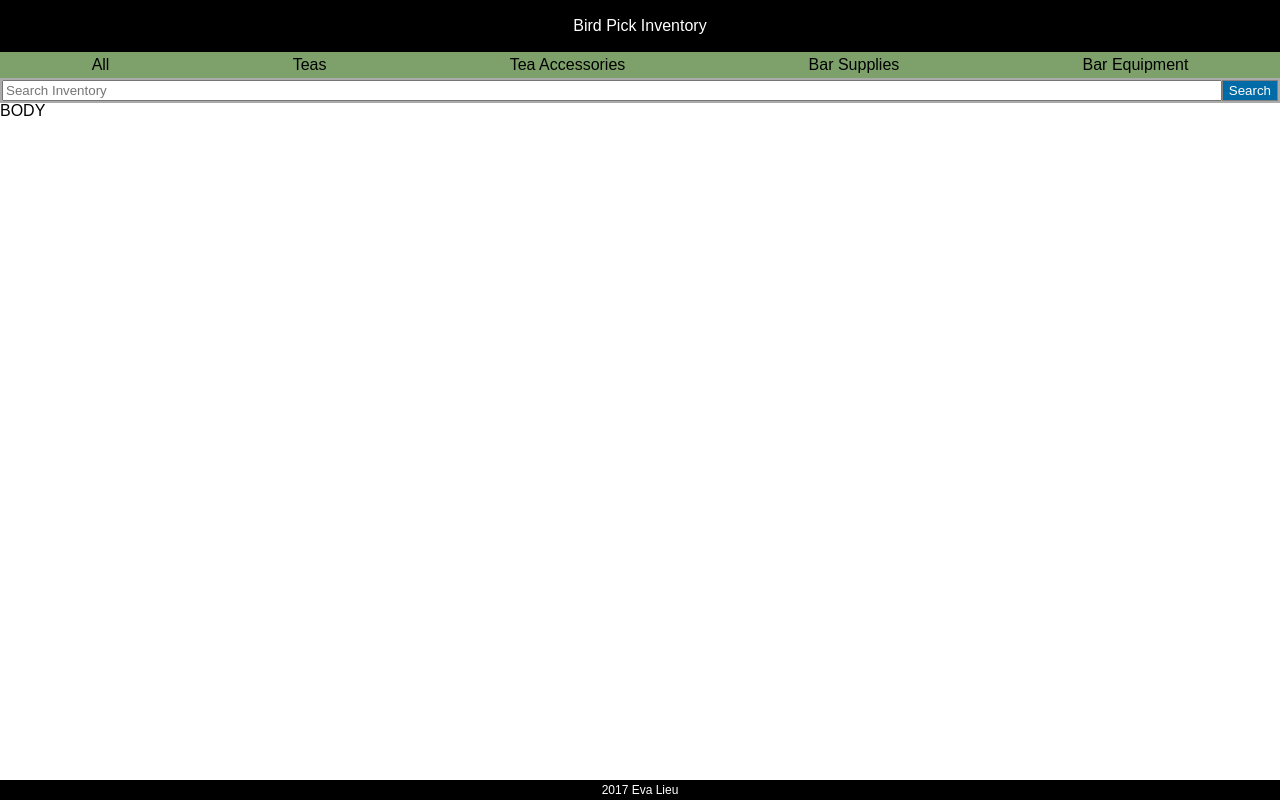
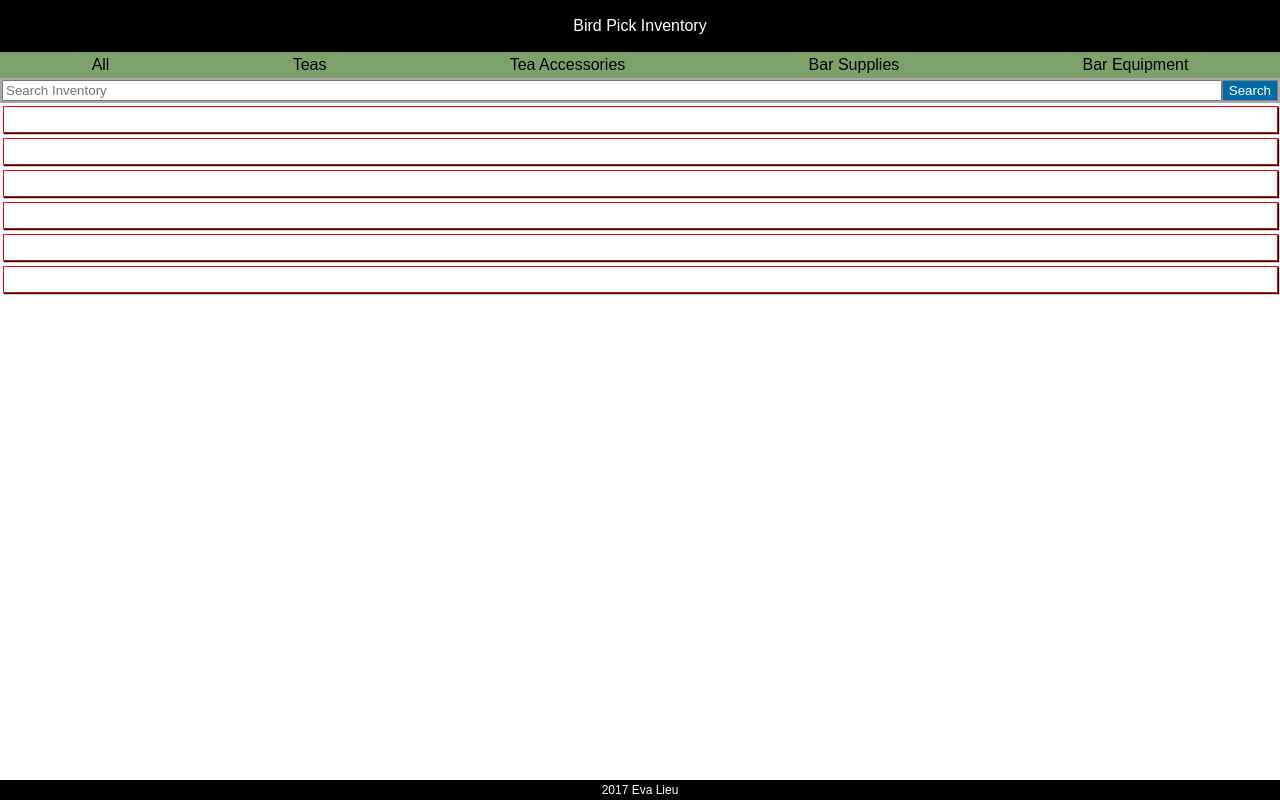
Before and after one commit to ievalieu/bp-inventory, a plain HTML site: page index.html in a window 1280 px wide. Drawn offline with Linux system fonts and the light colour scheme.

Commit message:
Add item divs for inventory

```diff
--- a/assets/css/section.css
+++ b/assets/css/section.css
@@ -20,3 +20,10 @@ button {
 	background: #006BA6;
 	color: white;
 }
+
+.item {
+	border: 1px solid red;
+	box-shadow: 1px 1px 1px black;
+	height: 25px;
+	margin: 2.5px;
+}
--- a/index.html
+++ b/index.html
@@ -26,7 +26,16 @@
 			<button type="submit">Search</button>
 		</form>
 	</div>
-	<section class="inventory">BODY</section>
+	<section class="inventory">
+		<div class="item">
+
+		</div>
+		<div class="item"></div>
+		<div class="item"></div>
+		<div class="item"></div>
+		<div class="item"></div>
+		<div class="item"></div>
+	</section>
 	<footer><p>2017 Eva Lieu</p></footer>
 </body>
 </html>
```
